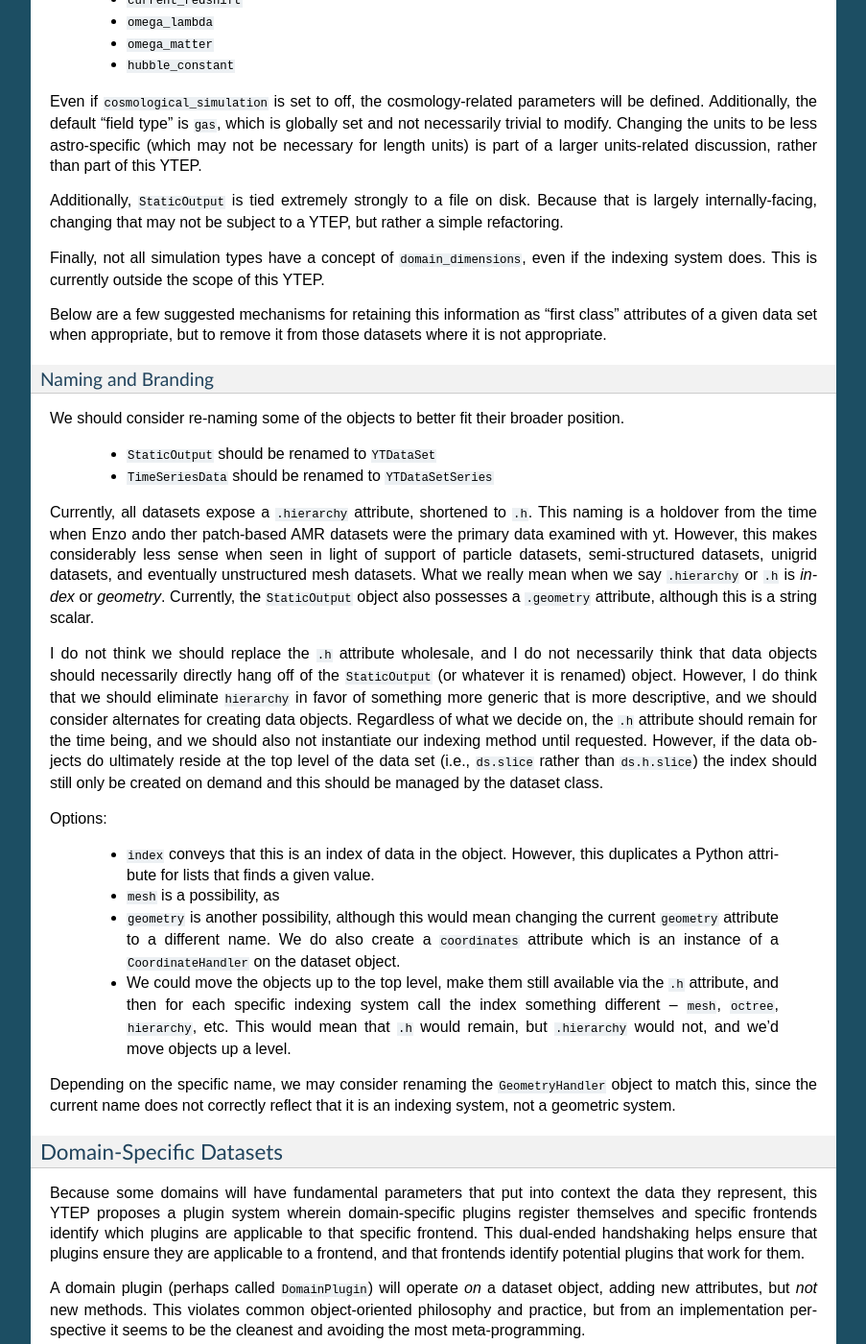
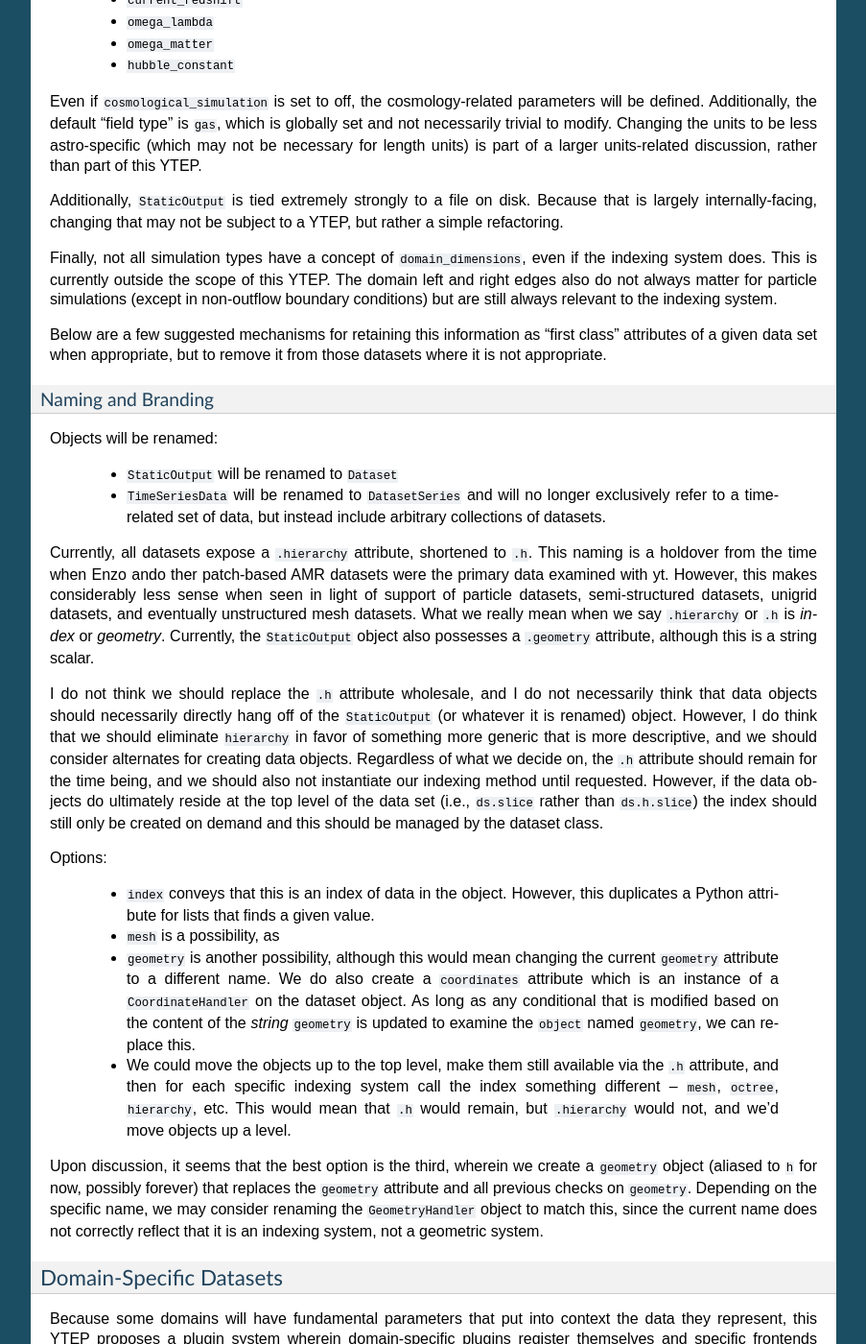
Before and after one commit to yt-project/ytep, a Sphinx documentation site: the page built from source/YTEPs/YTEP-0017.rst, in a window 1280 px wide and 1400 px high, scrolled down 1119 px. Shown: the whole window at 96% size, without its empty margins (198-1101 px from the left). Built offline with Sphinx 7.4.7, drawn with Linux system fonts in a browser that asks for light colours; formulas are drawn with MathJax 3; some of the changed text lies outside the part shown.

Commit message:
Painted a few bikesheds

```diff
--- a/source/YTEPs/YTEP-0017.rst
+++ b/source/YTEPs/YTEP-0017.rst
@@ -76,6 +76,9 @@ a YTEP, but rather a simple refactoring.
 
 Finally, not all simulation types have a concept of ``domain_dimensions``, even
 if the indexing system does.  This is currently outside the scope of this YTEP.
+The domain left and right edges also do not always matter for particle
+simulations (except in non-outflow boundary conditions) but are still always
+relevant to the indexing system.
 
 Below are a few suggested mechanisms for retaining this information as "first
 class" attributes of a given data set when appropriate, but to remove it from
@@ -84,11 +87,12 @@ those datasets where it is not appropriate.
 Naming and Branding
 ~~~~~~~~~~~~~~~~~~~
 
-We should consider re-naming some of the objects to better fit their broader
-position.
+Objects will be renamed:
 
-   * ``StaticOutput`` should be renamed to ``YTDataSet``
-   * ``TimeSeriesData`` should be renamed to ``YTDataSetSeries``
+   * ``StaticOutput`` will be renamed to ``Dataset``
+   * ``TimeSeriesData`` will be renamed to ``DatasetSeries`` and will no longer
+     exclusively refer to a time-related set of data, but instead include
+     arbitrary collections of datasets.
 
 Currently, all datasets expose a ``.hierarchy`` attribute, shortened to ``.h``.
 This naming is a holdover from the time when Enzo ando ther patch-based AMR
@@ -119,13 +123,18 @@ Options:
    * ``geometry`` is another possibility, although this would mean changing the
      current ``geometry`` attribute to a different name.  We do also create a
      ``coordinates`` attribute which is an instance of a ``CoordinateHandler``
-     on the dataset object.
+     on the dataset object.  As long as any conditional that is modified based
+     on the content of the *string* ``geometry`` is updated to examine the
+     ``object`` named ``geometry``, we can replace this.
    * We could move the objects up to the top level, make them still available
      via the ``.h`` attribute, and then for each specific indexing system call
      the index something different -- ``mesh``, ``octree``, ``hierarchy``, etc.
      This would mean that ``.h`` would remain, but ``.hierarchy`` would not,
      and we'd move objects up a level.
 
+Upon discussion, it seems that the best option is the third, wherein we create
+a ``geometry`` object (aliased to ``h`` for now, possibly forever) that
+replaces the ``geometry`` attribute and all previous checks on ``geometry``.
 Depending on the specific name, we may consider renaming the
 ``GeometryHandler`` object to match this, since the current name does not
 correctly reflect that it is an indexing system, not a geometric system.
@@ -226,6 +235,11 @@ the frontend dataset provide challenges.  An alternative is to provide a
 default class method for each plugin that is used by the base dataset object to
 obtain a false value.
 
+As noted during discussion, plugins can and should subclass each other.  How
+this interfaces with which plugin in the order of resolution is not yet clear,
+as (for instance) the base class should not necessarily modify an attribute
+when the subclass would then override.
+
 Runtime Extensibility
 +++++++++++++++++++++
 
```
